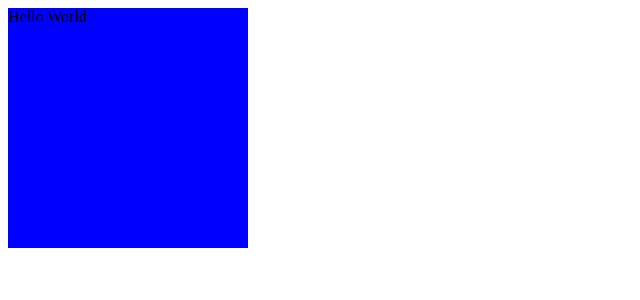
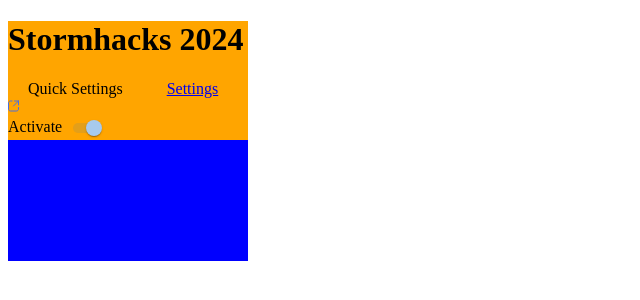
Before and after one commit to DonaldKLee/Stormhacks-2024, a React (Create React App) app in the folder react-chrome-ext/: page / in a window 1280 px wide. Shown: the top 300 px of the page, without its empty margins (0-640 px from the left). Built offline with nearby package versions, Linux system fonts and the light colour scheme.

Commit message:
made react components

```diff
--- a/react-chrome-ext/package.json
+++ b/react-chrome-ext/package.json
@@ -3,6 +3,10 @@
   "version": "0.1.0",
   "private": true,
   "dependencies": {
+    "@emotion/react": "^11.11.4",
+    "@emotion/styled": "^11.11.5",
+    "@mui/material": "^5.15.18",
+    "@mui/system": "^5.15.15",
     "@testing-library/jest-dom": "^5.17.0",
     "@testing-library/react": "^13.4.0",
     "@testing-library/user-event": "^13.5.0",
--- a/react-chrome-ext/src/App.css
+++ b/react-chrome-ext/src/App.css
@@ -9,3 +9,18 @@
   background-color: blue;
 
 }
+
+.title {
+  width: 50 px;
+  height: 50 px;
+  background-color: orange;
+
+}
+
+.button-right {
+  right: 100px
+}
+
+#header span {
+  margin: 0 20px;
+}
--- a/react-chrome-ext/src/popup.tsx
+++ b/react-chrome-ext/src/popup.tsx
@@ -1,11 +1,28 @@
 import './App.css';
+import Switch from '@mui/material/Switch';
 
+const label = { inputProps: { 'aria-label': 'Size switch demo' } };
 
 function Popup() {
   return (
-    <div className="container">
-      Hello World
+    <div className="title">
+      <h1> Stormhacks 2024</h1>
+
+      <div id="header">
+        <span>Quick Settings</span> {/* links to landing page */}
+        <span><a href="https://example.com/faq.html" rel="noreferrer">
+          Settings </a>
+          <svg width="11" height="12" viewBox="0 0 11 12" fill="none" xmlns="http://www.w3.org/2000/svg"><path d="M4 1H2.5C1.39543 1 0.5 1.89543 0.5 3V9C0.5 10.1046 1.39543 11 2.5 11H8.5C9.60457 11 10.5 10.1046 10.5 9V7.5M5.5 6L10.5 1M10.5 1H6.5M10.5 1V5" stroke="#4A6EE0" stroke-linecap="round"></path></svg>
+        </span>
+      </div>
+
+      <div >
+        <span>Activate</span> {/* toggle on + off */}
+        <span><Switch {...label} disabled defaultChecked size="small" /></span>
+      </div>
+
     </div>
+
   );
 }
 
```
Also changed, not shown: 3 other files (tests, documents, lock files or other folders).
